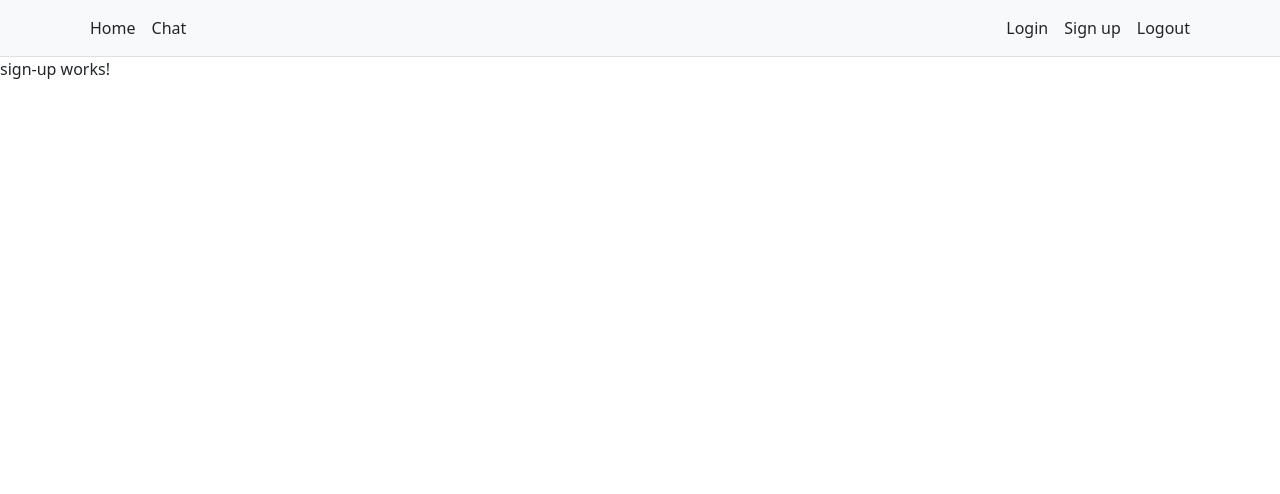
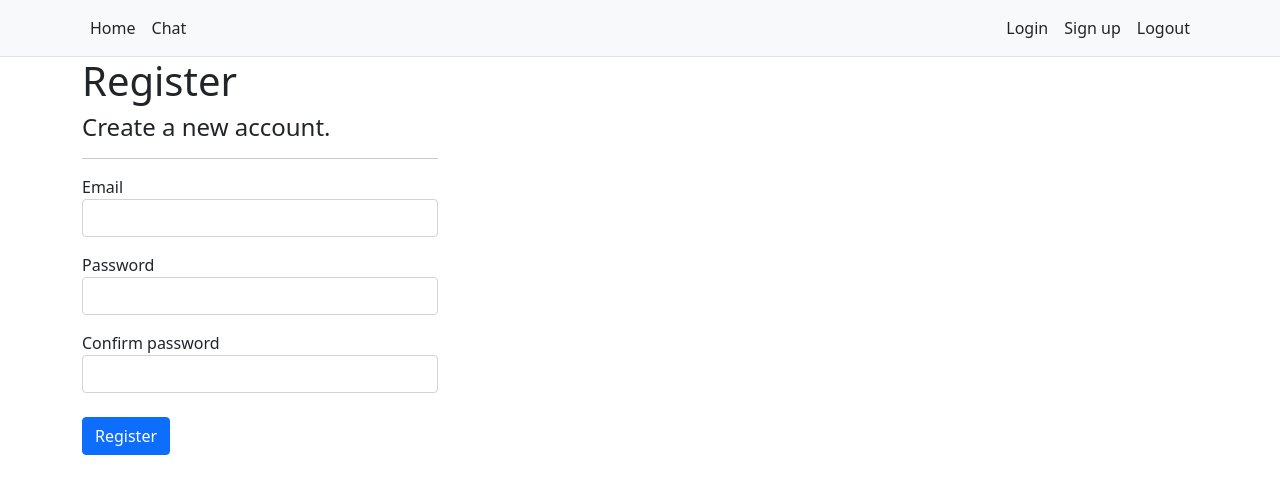
Before and after one commit to MaximeStudy/TestLuccaFront, an Angular app in the folder test-lucca-front/: page /authentification/signup in a window 1280 px wide. Shown: the top 494 px of the page. Built offline with nearby package versions, Linux system fonts and the light colour scheme.

Commit message:
add login html

```diff
--- a/test-lucca-front/src/app/authentification/sign-up/sign-up.component.css
+++ b/test-lucca-front/src/app/authentification/sign-up/sign-up.component.css
@@ -0,0 +1,3 @@
+.form-group {
+    margin-bottom: 1rem;
+}
--- a/test-lucca-front/src/app/authentification/sign-up/sign-up.component.html
+++ b/test-lucca-front/src/app/authentification/sign-up/sign-up.component.html
@@ -1 +1,27 @@
-<p>sign-up works!</p>
+<div class="container">
+    <main role="main" class="pb-1">
+        <h1>Register</h1>
+        <div class="row">
+            <div class="col-md-4">
+                <form id="registerForm">
+                    <h4>Create a new account.</h4>
+                    <hr>
+
+                    <div class="form-group">
+                        <label>Email</label>
+                        <input class="form-control" autocomplete="username" type="email" autocomplete="on">
+                    </div>
+                    <div class="form-group">
+                        <label>Password</label>
+                        <input class="form-control" autocomplete="new-password" type="password">
+                    </div>
+                    <div class="form-group">
+                        <label>Confirm password</label>
+                        <input class="form-control" autocomplete="new-password" type="password">
+                    </div>
+                    <button id="registerSubmit" type="submit" class="btn btn-primary mt-2">Register</button>
+                </form>
+            </div>
+        </div>
+    </main>
+</div>
```
